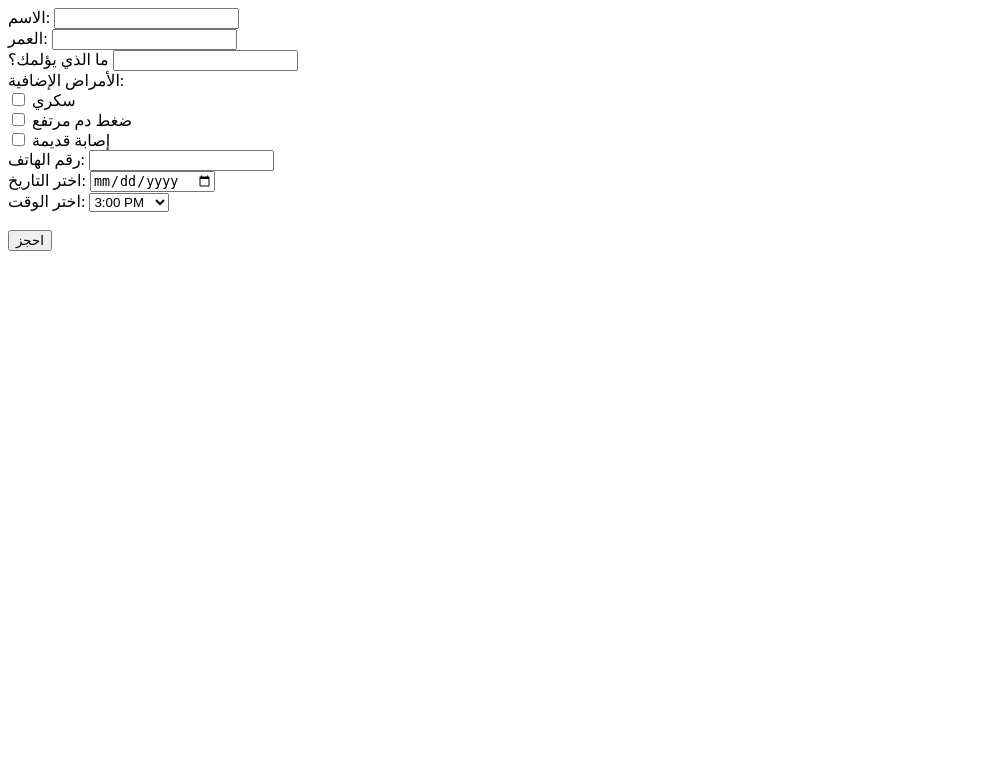
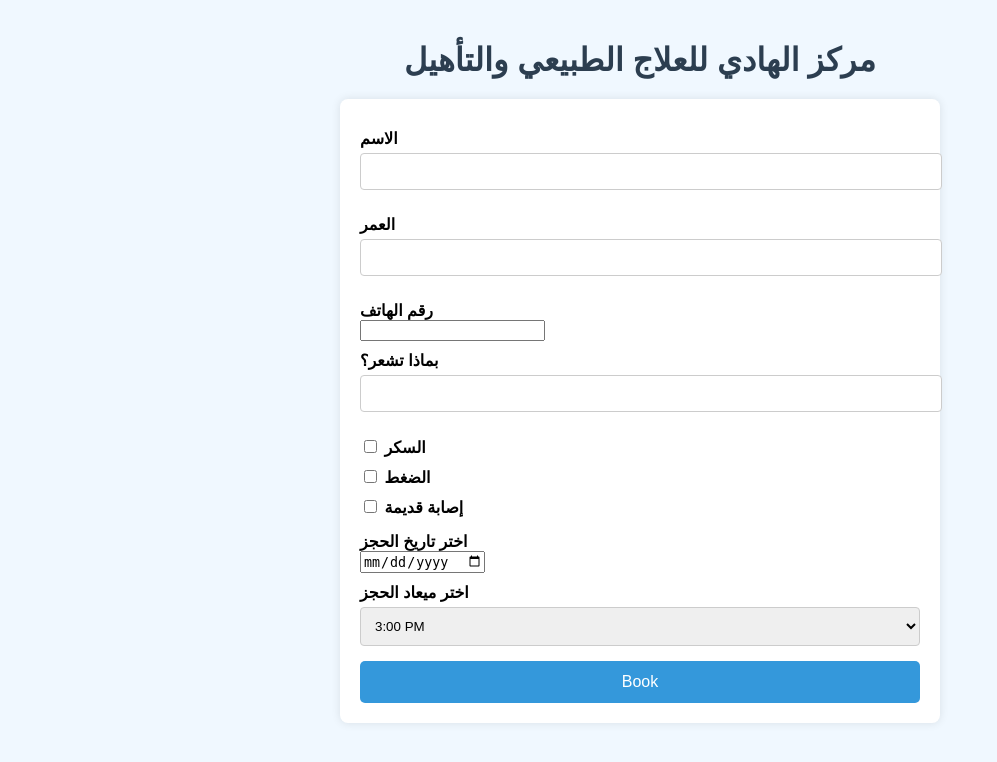
Before and after one commit to Taha444/clinic-booking, a Flask app: page / in a window 1280 px wide. Shown: the top 762 px of the page, without its empty margins (0-997 px from the left). Run offline with Flask 3, Linux system fonts and the light colour scheme.

Commit message:
Update index.html

```diff
--- a/templates/index.html
+++ b/templates/index.html
@@ -1,39 +1,60 @@
-
-<form action="/submit" method="POST">
-    <label>الاسم:</label>
-    <input type="text" name="name" required><br>
-
-    <label>العمر:</label>
-    <input type="number" name="age" required><br>
-
-    <label>ما الذي يؤلمك؟</label>
-    <input type="text" name="pain" required><br>
-
-    <label>الأمراض الإضافية:</label><br>
-    <input type="checkbox" name="conditions" value="Diabetes"> سكري<br>
-    <input type="checkbox" name="conditions" value="High Blood Pressure"> ضغط دم مرتفع<br>
-    <input type="checkbox" name="conditions" value="Old Injury"> إصابة قديمة<br>
-
-    <label>رقم الهاتف:</label>
-    <input type="tel" name="phone" required><br>
-
-    <label>اختر التاريخ:</label>
-    <input type="date" name="date" min="2025-08-07" required><br>
-
-    <label>اختر الوقت:</label>
-    <select name="appointment" required>
-        <option value="3:00 PM">3:00 PM</option><option value="4:00 PM">4:00 PM</option><option value="5:00 PM">5:00 PM</option><option value="6:00 PM">6:00 PM</option><option value="7:00 PM">7:00 PM</option><option value="8:00 PM">8:00 PM</option><option value="9:00 PM">9:00 PM</option><option value="10:00 PM">10:00 PM</option>
-    </select><br><br>
-
-    <button type="submit">احجز</button>
-</form>
-
+<!DOCTYPE html>
+<html lang="en">
+<head>
+    <meta charset="UTF-8">
+    <title>El-Hady Clinic</title>
+    <meta name="viewport" content="width=device-width, initial-scale=1.0">
+    <link rel="stylesheet" href="/static/style.css">
     <script>
-document.querySelector('input[name="date"]').addEventListener('change', function() {
+        // Prevent selecting Fridays
+        function disableFridays() {
+            const dateInput = document.getElementById('date');
+            dateInput.addEventListener('input', function() {
                 const selectedDate = new Date(this.value);
                 if (selectedDate.getDay() === 5) {
-        alert("العيادة مغلقة يوم الجمعة. يرجى اختيار يوم آخر.");
+                    alert("العيادة مغلقة يوم الجمعة، يرجى اختيار يوم آخر.");
                     this.value = '';
                 }
             });
+        }
+        window.onload = disableFridays;
     </script>
+</head>
+<body>
+    <div class="container">
+        <h1>مركز الهادي للعلاج الطبيعي والتأهيل</h1>
+        <form action="/submit" method="POST">
+            <label>الاسم</label><input type="text" name="name" required>
+            <label>العمر</label><input type="number" name="age" required>
+            <label>رقم الهاتف</label><input type="tel" name="phone" required>
+            <label>بماذا تشعر؟</label><input type="text" name="pain" required>
+            <div class="checkbox-group">
+                <label><input type="checkbox" name="conditions" value="Diabetes"> السكر</label>
+                <label><input type="checkbox" name="conditions" value="High Blood Pressure"> الضغط</label>
+                <label><input type="checkbox" name="conditions" value="Old Injury"> إصابة قديمة</label>
+            </div>
+            <label>اختر تاريخ الحجز</label>
+            <input type="date" id="date" name="date" required min="2025-08-07">
+            <label>اختر ميعاد الحجز</label>
+            <select name="appointment" required>
+                <option value="3:00 PM">3:00 PM</option>
+                <option value="3:30 PM">3:30 PM</option>
+                <option value="4:00 PM">4:00 PM</option>
+                <option value="4:30 PM">4:30 PM</option>
+                <option value="5:00 PM">5:00 PM</option>
+                <option value="5:30 PM">5:30 PM</option>
+                <option value="6:00 PM">6:00 PM</option>
+                <option value="6:30 PM">6:30 PM</option>
+                <option value="7:00 PM">7:00 PM</option>
+                <option value="7:30 PM">7:30 PM</option>
+                <option value="8:00 PM">8:00 PM</option>
+                <option value="8:30 PM">8:30 PM</option>
+                <option value="9:00 PM">9:00 PM</option>
+                <option value="9:30 PM">9:30 PM</option>
+                <option value="10:00 PM">10:00 PM</option>
+            </select>
+            <button type="submit">Book</button>
+        </form>
+    </div>
+</body>
+</html>
```
Lines whose indentation alone changed are shown as unchanged.
